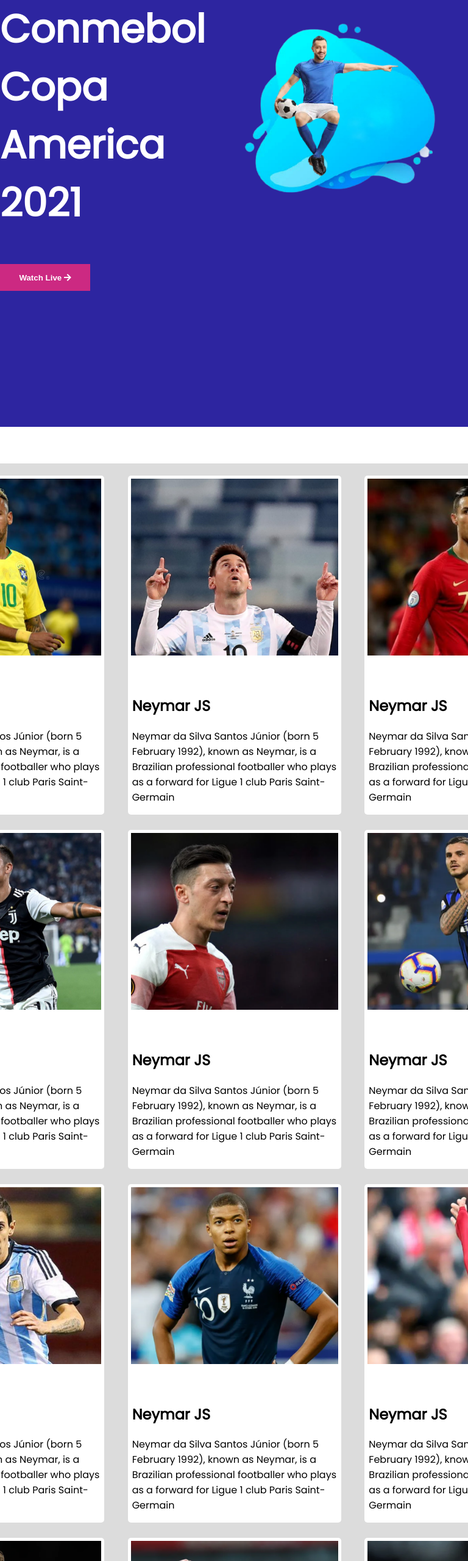
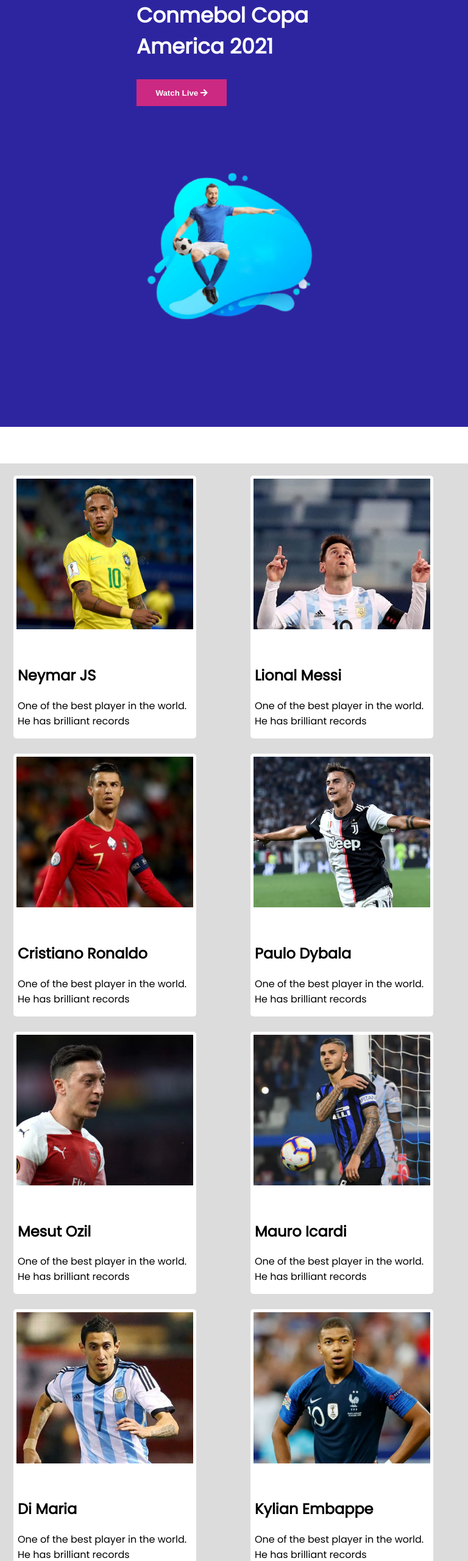
Before and after one commit to arfin-web/responsive-football, a plain HTML site: page index.html in a window 768 px wide. Shown: the part 100-2660 px from the top of the page at 61% size. Drawn offline with Linux system fonts and the light colour scheme.

Commit message:
tablet responsive part added

```diff
--- a/index.html
+++ b/index.html
@@ -34,7 +34,7 @@
                     </div>
                     <div class="player-info">
                         <h1>Neymar JS</h1>
-                        <p>Neymar da Silva Santos Júnior (born 5 February 1992), known as Neymar, is a Brazilian professional footballer who plays as a forward for Ligue 1 club Paris Saint-Germain</p>
+                        <p>One of the best player in the world. He has brilliant records</p>
                     </div>
                 </div>
                 <div class="player">
@@ -42,8 +42,8 @@
                         <img src="images/players/player-2.png" alt="">
                     </div>
                     <div class="player-info">
-                        <h1>Neymar JS</h1>
-                        <p>Neymar da Silva Santos Júnior (born 5 February 1992), known as Neymar, is a Brazilian professional footballer who plays as a forward for Ligue 1 club Paris Saint-Germain</p>
+                        <h1>Lional Messi</h1>
+                        <p>One of the best player in the world. He has brilliant records</p>
                     </div>
                 </div>
                 <div class="player">
@@ -51,8 +51,8 @@
                         <img src="images/players/player-3.png" alt="">
                     </div>
                     <div class="player-info">
-                        <h1>Neymar JS</h1>
-                        <p>Neymar da Silva Santos Júnior (born 5 February 1992), known as Neymar, is a Brazilian professional footballer who plays as a forward for Ligue 1 club Paris Saint-Germain</p>
+                        <h1>Cristiano Ronaldo</h1>
+                        <p>One of the best player in the world. He has brilliant records</p>
                     </div>
                 </div>
                 <div class="player">
@@ -60,8 +60,8 @@
                         <img src="images/players/player-4.png" alt="">
                     </div>
                     <div class="player-info">
-                        <h1>Neymar JS</h1>
-                        <p>Neymar da Silva Santos Júnior (born 5 February 1992), known as Neymar, is a Brazilian professional footballer who plays as a forward for Ligue 1 club Paris Saint-Germain</p>
+                        <h1>Paulo Dybala</h1>
+                        <p>One of the best player in the world. He has brilliant records</p>
                     </div>
                 </div>
                 <div class="player">
@@ -69,8 +69,8 @@
                         <img src="images/players/player-5.png" alt="">
                     </div>
                     <div class="player-info">
-                        <h1>Neymar JS</h1>
-                        <p>Neymar da Silva Santos Júnior (born 5 February 1992), known as Neymar, is a Brazilian professional footballer who plays as a forward for Ligue 1 club Paris Saint-Germain</p>
+                        <h1>Mesut Ozil</h1>
+                        <p>One of the best player in the world. He has brilliant records</p>
                     </div>
                 </div>
                 <div class="player">
@@ -78,8 +78,8 @@
                         <img src="images/players/player-6.png" alt="">
                     </div>
                     <div class="player-info">
-                        <h1>Neymar JS</h1>
-                        <p>Neymar da Silva Santos Júnior (born 5 February 1992), known as Neymar, is a Brazilian professional footballer who plays as a forward for Ligue 1 club Paris Saint-Germain</p>
+                        <h1>Mauro Icardi</h1>
+                        <p>One of the best player in the world. He has brilliant records</p>
                     </div>
                 </div>
                 <div class="player">
@@ -87,8 +87,8 @@
                         <img src="images/players/player-7.png" alt="">
                     </div>
                     <div class="player-info">
-                        <h1>Neymar JS</h1>
-                        <p>Neymar da Silva Santos Júnior (born 5 February 1992), known as Neymar, is a Brazilian professional footballer who plays as a forward for Ligue 1 club Paris Saint-Germain</p>
+                        <h1>Di Maria</h1>
+                        <p>One of the best player in the world. He has brilliant records</p>
                     </div>
                 </div>
                 <div class="player">
@@ -96,8 +96,8 @@
                         <img src="images/players/player-8.png" alt="">
                     </div>
                     <div class="player-info">
-                        <h1>Neymar JS</h1>
-                        <p>Neymar da Silva Santos Júnior (born 5 February 1992), known as Neymar, is a Brazilian professional footballer who plays as a forward for Ligue 1 club Paris Saint-Germain</p>
+                        <h1>Kylian Embappe</h1>
+                        <p>One of the best player in the world. He has brilliant records</p>
                     </div>
                 </div>
                 <div class="player">
@@ -105,8 +105,8 @@
                         <img src="images/players/player-9.png" alt="">
                     </div>
                     <div class="player-info">
-                        <h1>Neymar JS</h1>
-                        <p>Neymar da Silva Santos Júnior (born 5 February 1992), known as Neymar, is a Brazilian professional footballer who plays as a forward for Ligue 1 club Paris Saint-Germain</p>
+                        <h1>Mohammad Salah</h1>
+                        <p>One of the best player in the world. He has brilliant records</p>
                     </div>
                 </div>
                 <div class="player">
@@ -114,8 +114,8 @@
                         <img src="images/players/player-10.png" alt="">
                     </div>
                     <div class="player-info">
-                        <h1>Neymar JS</h1>
-                        <p>Neymar da Silva Santos Júnior (born 5 February 1992), known as Neymar, is a Brazilian professional footballer who plays as a forward for Ligue 1 club Paris Saint-Germain</p>
+                        <h1>Harry Kane</h1>
+                        <p>One of the best player in the world. He has brilliant records</p>
                     </div>
                 </div>
                 <div class="player">
@@ -123,8 +123,8 @@
                         <img src="images/players/player-11.png" alt="">
                     </div>
                     <div class="player-info">
-                        <h1>Neymar JS</h1>
-                        <p>Neymar da Silva Santos Júnior (born 5 February 1992), known as Neymar, is a Brazilian professional footballer who plays as a forward for Ligue 1 club Paris Saint-Germain</p>
+                        <h1>Kevin De Bruyne</h1>
+                        <p>One of the best player in the world. He has brilliant records</p>
                     </div>
                 </div>
                 <div class="player">
@@ -132,8 +132,8 @@
                         <img src="images/players/player-12.png" alt="">
                     </div>
                     <div class="player-info">
-                        <h1>Neymar JS</h1>
-                        <p>Neymar da Silva Santos Júnior (born 5 February 1992), known as Neymar, is a Brazilian professional footballer who plays as a forward for Ligue 1 club Paris Saint-Germain</p>
+                        <h1>Philippe Coutinho</h1>
+                        <p>One of the best player in the world. He has brilliant records</p>
                     </div>
                 </div>
             </div>
--- a/style.css
+++ b/style.css
@@ -185,7 +185,7 @@ footer {
     }
     .header-image img {
         width: 100%;
-        margin-top: 10px;
+        margin-top: 0;
     }
     .players {
         grid-template-columns: repeat(1, 1fr);
@@ -221,3 +221,67 @@ footer {
         width: 300px;
     }
 }
+
+
+@media only screen and (min-width: 669px) and (max-width: 993px) {
+    .container {
+        width: 100%;
+    }
+    .header-part {
+        flex-direction: column;
+    }
+    .header-text {
+        width: 350px;
+        height: 350px;
+    }
+    .header-text h1 {
+        font-size: 34px;
+        color: #FFF;
+        margin-left: 15px;
+    }
+    .header-text button {
+        margin-left: 15px;
+    }
+    .header-image {
+        width: 350px;
+        height: 350px;
+        margin-bottom: 15px;
+    }
+    .header-image img {
+        width: 100%;
+        margin-top: 0;
+    }
+    .players {
+        grid-template-columns: repeat(2, 1fr);
+    }
+    .player {
+        width: 300px;
+        margin-left: 7px;
+    }
+    .player-image {
+        width: 290px;
+        height: 290px;
+    }
+    .player-image img {
+        width: 100%;
+    }
+    .final-match {
+        flex-direction: column;
+    }
+    .finalist {
+        width: 300px;
+        height: 250px;
+        border-radius: 10px;
+        overflow: hidden;
+    }
+    .finalist img {
+        width: 100%;
+        margin-top: 20px;
+    }
+    .news-part {
+        flex-direction: column;
+    }
+    .news {
+        width: 300px;
+    }
+}
```
